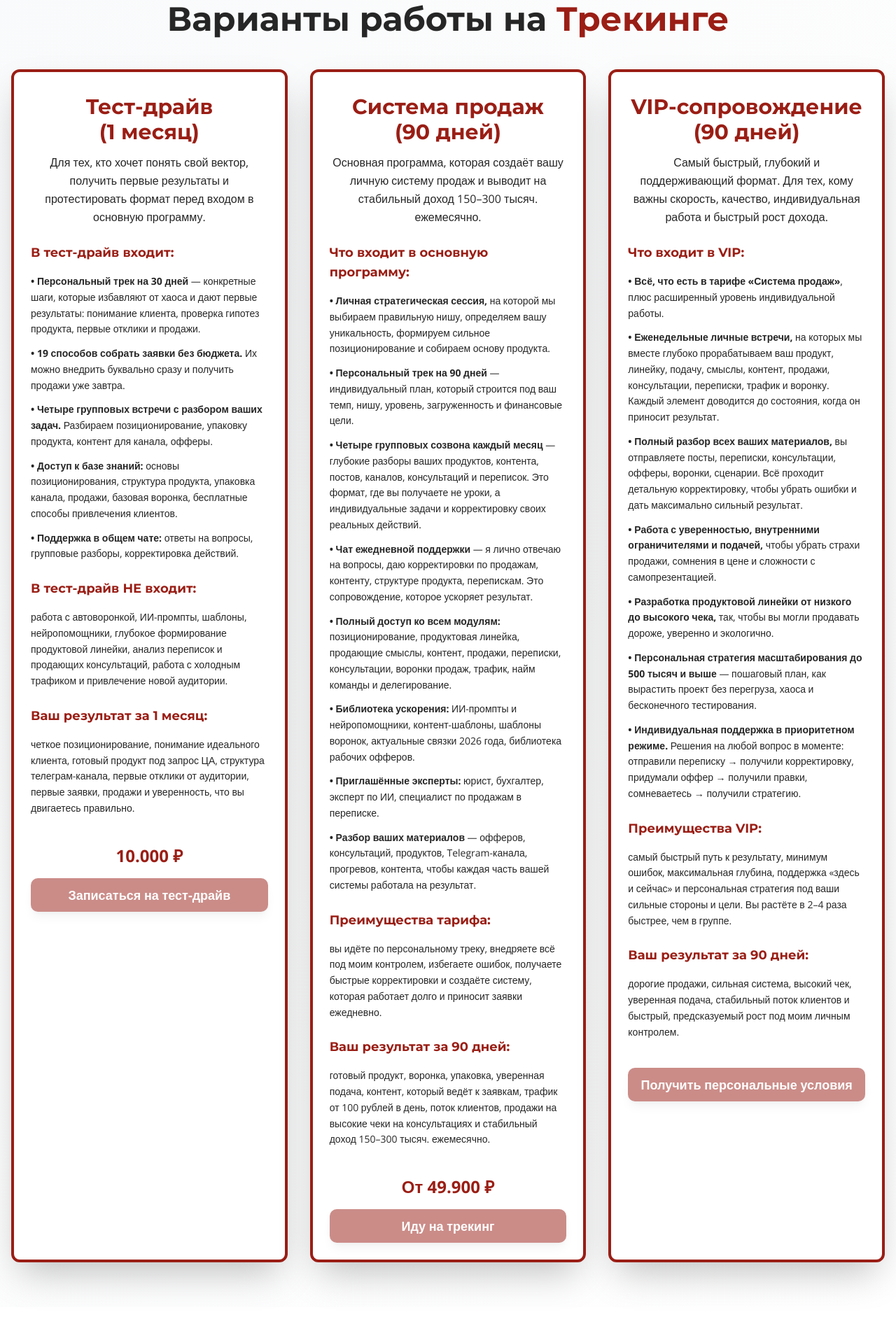
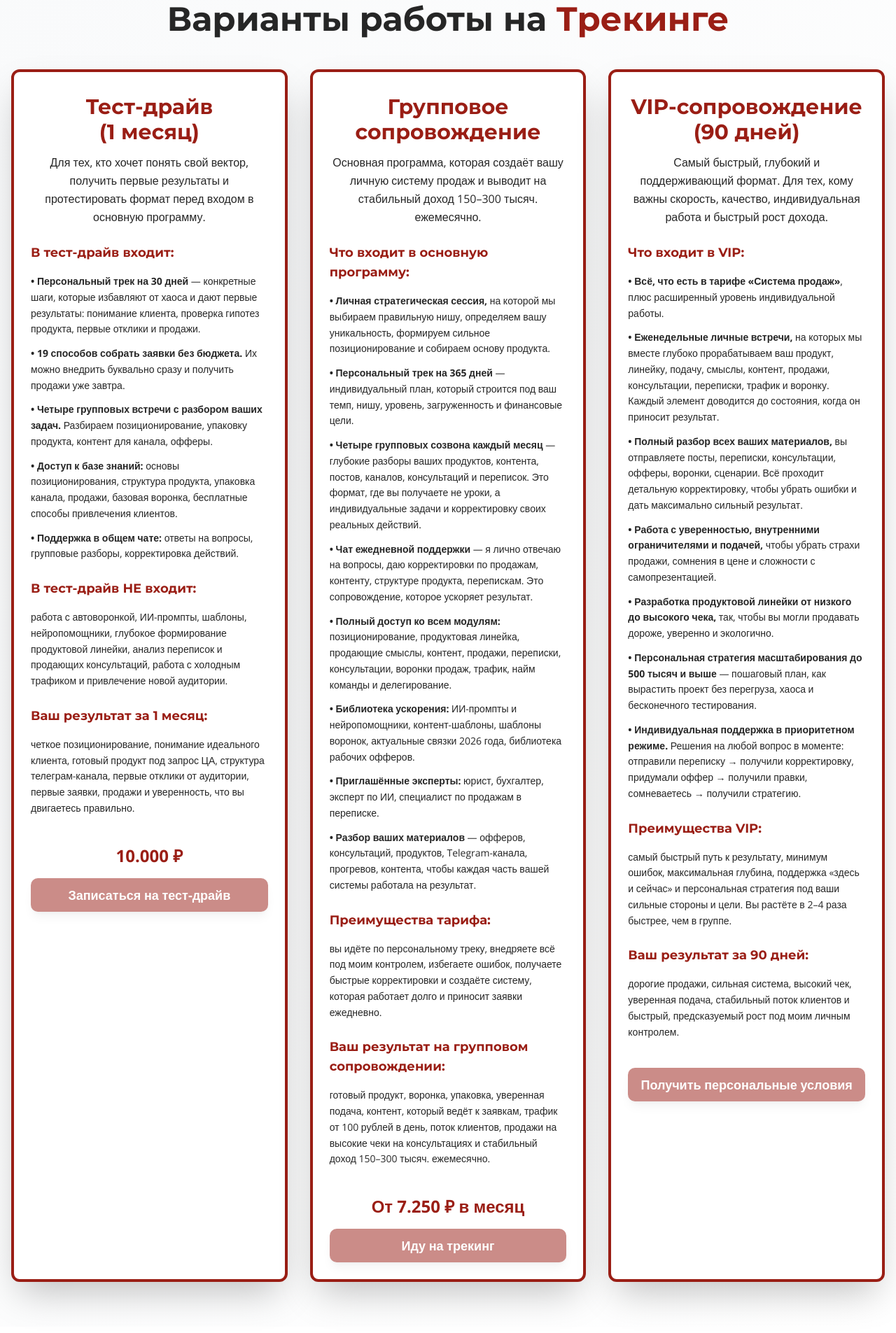
Before and after one commit to pr-poehali-dev/sales-tracking-90-days, a React (Vite) app: page / in a window 1280 px wide. Shown: the part 5720-7625 px from the top of the page at 70% size. Built offline with nearby package versions, Linux system fonts and the light colour scheme.

Commit message:
refactor: обновлены тексты в Групповом сопровождении

```diff
--- a/src/pages/Index.tsx
+++ b/src/pages/Index.tsx
@@ -495,7 +495,7 @@ const Index = () => {
               <CardContent className="pt-8 space-y-6">
                 <div className="text-center space-y-3">
                   <h3 className="text-2xl md:text-3xl font-bold text-[#9A1E15]">
-                    Система продаж<br />(90 дней)
+                    Групповое сопровождение
                   </h3>
                   <p className="text-base text-foreground leading-relaxed">
                     Основная программа, которая создаёт вашу личную систему продаж и выводит на стабильный доход 150–300 тысяч. ежемесячно.
@@ -506,7 +506,7 @@ const Index = () => {
                   <h4 className="font-bold text-lg text-[#9A1E15]">Что входит в основную программу:</h4>
                   <ul className="space-y-3 text-sm text-foreground leading-relaxed">
                     <li><span className="font-bold">• Личная стратегическая сессия,</span> на которой мы выбираем правильную нишу, определяем вашу уникальность, формируем сильное позиционирование и собираем основу продукта.</li>
-                    <li><span className="font-bold">• Персональный трек на 90 дней</span> — индивидуальный план, который строится под ваш темп, нишу, уровень, загруженность и финансовые цели.</li>
+                    <li><span className="font-bold">• Персональный трек на 365 дней</span> — индивидуальный план, который строится под ваш темп, нишу, уровень, загруженность и финансовые цели.</li>
                     <li><span className="font-bold">• Четыре групповых созвона каждый месяц</span> — глубокие разборы ваших продуктов, контента, постов, каналов, консультаций и переписок. Это формат, где вы получаете не уроки, а индивидуальные задачи и корректировку своих реальных действий.</li>
                     <li><span className="font-bold">• Чат ежедневной поддержки</span> — я лично отвечаю на вопросы, даю корректировки по продажам, контенту, структуре продукта, перепискам. Это сопровождение, которое ускоряет результат.</li>
                     <li><span className="font-bold">• Полный доступ ко всем модулям:</span> позиционирование, продуктовая линейка, продающие смыслы, контент, продажи, переписки, консультации, воронки продаж, трафик, найм команды и делегирование.</li>
@@ -520,7 +520,7 @@ const Index = () => {
                     вы идёте по персональному треку, внедряете всё под моим контролем, избегаете ошибок, получаете быстрые корректировки и создаёте систему, которая работает долго и приносит заявки ежедневно.
                   </p>
 
-                  <h4 className="font-bold text-lg text-[#9A1E15] pt-2">Ваш результат за 90 дней:</h4>
+                  <h4 className="font-bold text-lg text-[#9A1E15] pt-2">Ваш результат на групповом сопровождении:</h4>
                   <p className="text-sm text-foreground leading-relaxed">
                     готовый продукт, воронка, упаковка, уверенная подача, контент, который ведёт к заявкам, трафик от 100 рублей в день, поток клиентов, продажи на высокие чеки на консультациях и стабильный доход 150–300 тысяч. ежемесячно.
                   </p>
@@ -528,7 +528,7 @@ const Index = () => {
 
                 <div className="pt-4 space-y-4">
                   <p className="text-2xl font-bold text-[#9A1E15] text-center">
-                    От 49.900 ₽
+                    От 7.250 ₽ в месяц
                   </p>
                   <Button
                     size="lg"
```
